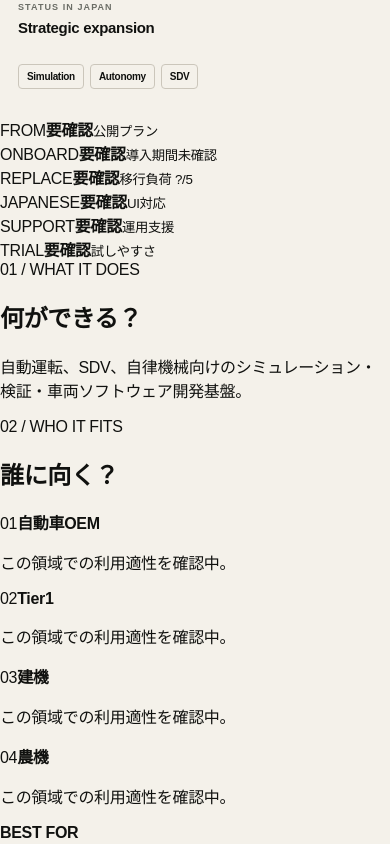
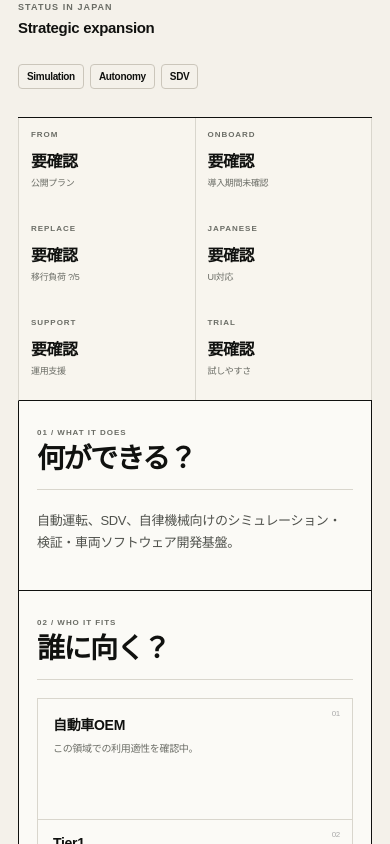
Before and after one commit to yasu-kai/tech-meets-japan, a Next.js app: page /products/applied-intuition-platform in a window 390 px wide. Shown: the part 940-1784 px from the top of the page. Built offline with nearby package versions, Linux system fonts and the light colour scheme.

Commit message:
Increase product page information density

```diff
--- a/app/globals.css
+++ b/app/globals.css
@@ -124,3 +124,49 @@
 .evidence-table>div{display:grid;grid-template-columns:1.4fr 100px 90px 1.3fr}.evidence-table>div>*{padding:12px;border-bottom:1px solid var(--line)}.evidence-table strong{font-size:11px}.evidence-table span{font-size:10px;font-weight:800}.evidence-table p{font-size:10px;color:var(--muted);margin:0}
 @media(max-width:900px){.decision-grid,.pricing-table,.decision-split,.cost-meter-grid{grid-template-columns:1fr 1fr}.readiness-grid{grid-template-columns:repeat(3,1fr)}}
 @media(max-width:560px){.decision-grid,.pricing-table,.decision-split,.cost-meter-grid,.fit-two-col{grid-template-columns:1fr}.readiness-grid{grid-template-columns:1fr 1fr}.enterprise-table>div{grid-template-columns:1fr 60px}.enterprise-table p{grid-column:1/-1}.evidence-table>div{grid-template-columns:1.2fr .8fr}.evidence-table p{grid-column:1/-1}.final-verdict{grid-template-columns:1fr}}
+
+.decision-dashboard{max-width:1184px;margin:0 auto 90px;border-top:1px solid var(--ink)}
+.decision-summary{display:grid;grid-template-columns:repeat(6,1fr);border-left:1px solid var(--line);border-bottom:1px solid var(--ink)}
+.decision-summary>div{padding:14px 14px 16px;border-right:1px solid var(--line);min-height:112px;background:#f8f5ee}
+.decision-summary span{display:block;font-size:8px;font-weight:900;letter-spacing:.12em;color:var(--muted)}
+.decision-summary strong{display:block;font-size:18px;line-height:1.15;margin-top:14px;letter-spacing:-.03em}
+.decision-summary small{display:block;font-size:9px;line-height:1.35;color:var(--muted);margin-top:6px}
+.decision-board-grid{display:grid;grid-template-columns:1fr 1fr;border-left:1px solid var(--ink)}
+.decision-board-card{padding:26px 28px 24px;border-right:1px solid var(--ink);border-bottom:1px solid var(--ink);background:#fbfaf6;min-height:520px;display:flex;flex-direction:column}
+.decision-board-head{display:flex;justify-content:space-between;align-items:flex-start;gap:20px;border-bottom:1px solid var(--line);padding-bottom:16px}
+.decision-board-head span{font-size:8px;font-weight:900;letter-spacing:.12em;color:var(--muted)}
+.decision-board-head h2{font-size:34px;line-height:1;letter-spacing:-.055em;margin:0}
+.decision-board-lead{font-size:13px;line-height:1.7;color:#50524d;margin:20px 0 16px}
+.dense-list{display:grid}.dense-list>div{display:grid;grid-template-columns:160px 1fr;gap:14px;padding:11px 0;border-top:1px solid var(--line)}
+.dense-list strong{font-size:11px;line-height:1.35}.dense-list p{font-size:10px;line-height:1.5;color:var(--muted);margin:0}
+.dense-fit-grid,.dense-usecases{display:grid;grid-template-columns:1fr 1fr;gap:1px;background:var(--line);margin-top:18px;border:1px solid var(--line)}
+.dense-fit-grid>div,.dense-usecases>div{background:#fbfaf6;padding:15px;min-height:120px;position:relative}
+.dense-fit-grid span,.dense-usecases span{position:absolute;right:12px;top:10px;font-size:8px;color:#aaa}
+.dense-fit-grid strong,.dense-usecases strong{display:block;font-size:14px;max-width:80%;margin-bottom:8px}
+.dense-fit-grid p,.dense-usecases p{font-size:10px;line-height:1.45;color:var(--muted);margin:0}
+.dense-compare{display:grid;margin-top:18px}.dense-compare>div{display:grid;grid-template-columns:130px 1fr;gap:10px;border-top:1px solid var(--line);padding:11px 0}
+.dense-compare strong{font-size:12px}.dense-compare p{font-size:10px;line-height:1.45;color:#555851;margin:0}.dense-compare small{grid-column:2;font-size:9px;line-height:1.4;color:#9a4b36}
+.dense-foot{margin-top:auto;border-top:1px solid var(--ink);padding-top:12px;display:grid;grid-template-columns:80px 1fr;gap:10px}
+.dense-foot b{font-size:8px;letter-spacing:.1em;color:var(--accent)}.dense-foot p{font-size:10px;line-height:1.5;margin:0;color:#555851}
+.decision-facts-grid{display:grid;grid-template-columns:repeat(3,1fr);border-left:1px solid var(--ink);border-bottom:1px solid var(--ink)}
+.decision-facts-grid>div{padding:16px 18px;border-right:1px solid var(--ink);border-top:1px solid var(--ink);min-height:100px;background:#f2ede4}
+.decision-facts-grid span{display:block;font-size:8px;font-weight:900;letter-spacing:.12em;color:var(--muted);margin-bottom:10px}
+.decision-facts-grid strong{font-size:10px;line-height:1.5;font-weight:700}
+@media(max-width:900px){
+.decision-summary{grid-template-columns:repeat(3,1fr)}
+.decision-board-grid{grid-template-columns:1fr}
+.decision-board-card{min-height:0}
+.decision-facts-grid{grid-template-columns:1fr 1fr}
+}
+@media(max-width:560px){
+.decision-dashboard{margin-left:18px;margin-right:18px}
+.decision-summary{grid-template-columns:1fr 1fr}
+.decision-summary>div{min-height:94px;padding:12px}
+.decision-summary strong{font-size:16px}
+.decision-board-card{padding:20px 18px}
+.decision-board-head{display:block}.decision-board-head h2{font-size:28px;margin-top:6px}
+.dense-list>div{grid-template-columns:1fr;gap:5px}
+.dense-fit-grid,.dense-usecases{grid-template-columns:1fr}
+.dense-compare>div{grid-template-columns:1fr}.dense-compare small{grid-column:1}
+.decision-facts-grid{grid-template-columns:1fr}
+}
```
